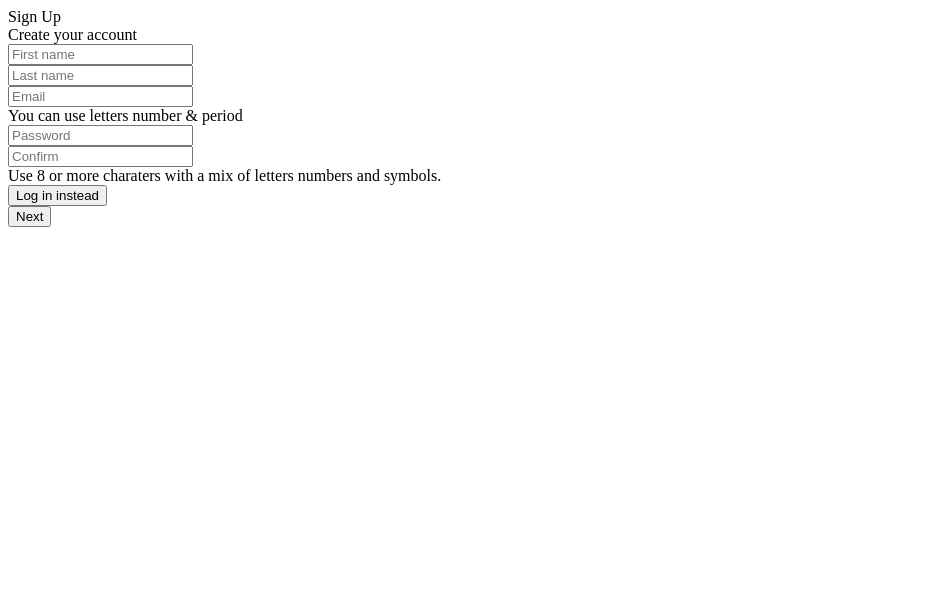
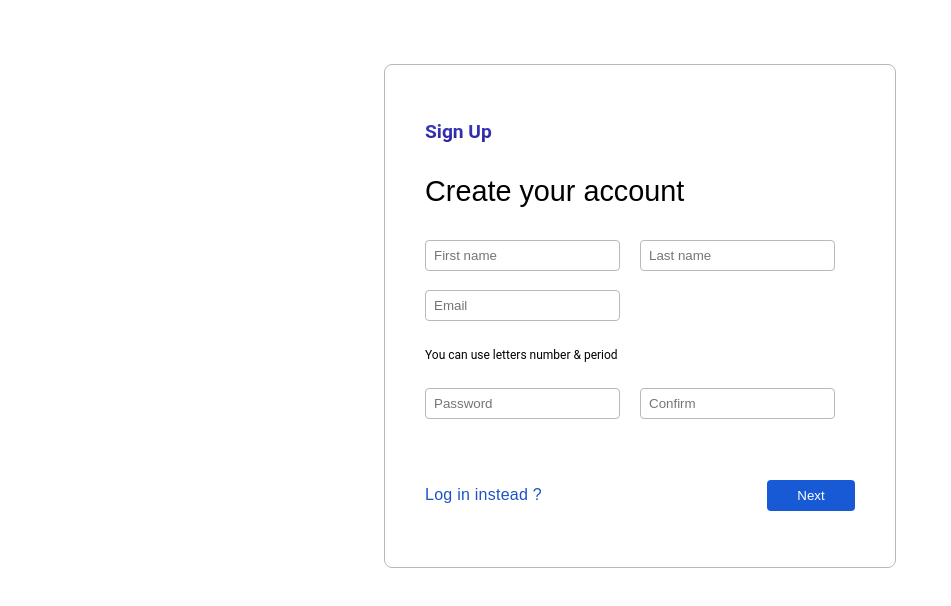
Before and after one commit to nikhilswain/login-signup-page, a plain HTML site: page register.html in a window 1280 px wide. Shown: the whole page, without its empty margins (0-951 px from the left). Drawn offline with Linux system fonts and the light colour scheme; files that its build step writes are made by us from their sources.

Commit message:
modified regiter.html and regi.css

```diff
--- /dev/null
+++ b/regis.css
@@ -0,0 +1,108 @@
+*{
+    box-sizing: border-box;
+}
+
+body {
+    background-color: #fff;
+    margin-top: 5%;
+    white-space: normal;
+    direction: ltr;
+}
+
+div.wrapper {
+    height: auto;
+    display: flex;
+    justify-content: center;
+    min-width: 350px;
+    line-height: 3em;
+
+
+}
+
+div.form{
+    padding: 48px 40px 36px 40px;
+     border: 1px solid #b8b8b8;
+    border-radius: 8px;
+    height: auto;
+    min-height: 500px;
+
+}
+
+div.header {
+    font-family: roboto, "Noto Sans Myanmar UI", arial, sans-serif;
+    line-height: 2;
+    font-weight: bolder;
+    background: -webkit-linear-gradient(#424cd6,#291385);
+    -webkit-background-clip: text;
+    -webkit-text-fill-color: transparent;
+    font-size: 1.2em;
+}
+div.header2{
+    font-family: "Google Sans", arial, sans-serif;
+    padding : 16px 0;
+    font-size: 1.8em;
+}
+
+input {
+    margin: 4px 20px 4px 0;
+    margin-bottom: 10px;
+    border: 1px solid #b9bab6;
+    border-radius: 4px;
+    justify-content: center;
+    text-align : left;
+    padding: 7px 8px;
+    outline: none;
+}
+
+input:focus{
+    border: 1.5px solid #2881d4;
+}
+
+div.proceed{
+    display: flex;
+    flex: 1 0 0 ;
+    min-width: 200px;
+    justify-content: space-between;
+    margin-top: 30px;
+    padding: 12px 0;
+}
+
+a{
+    text-decoration: none;
+    font-family: sans-serif,serif,roboto,arial;
+    color: #1d53c4;
+    font-weight : 500;
+    letter-spacing: .25px;
+}
+
+.infemail{
+    font-family: helvetica;
+}
+
+div.next button{
+    min-width: 88px;
+    cursor: pointer;
+    position: relative;
+    box-shadow: none;
+    border: none;
+    color: #fff;
+    background-color:#185ad6;
+    padding: 8px;
+    border-radius: 4px;
+    margin-top: -7px;
+}
+
+div.next button:hover{
+    background-color: #124cb8;
+}
+
+.infemail{
+    font-family: roboto,'Noto Sans Myanmar UI',arial,sans-serif;
+    font-size: 12px;
+    width: 100%;
+    white-space: nowrap;
+}
+
+.username, .userPass{
+    display: flex;
+}
--- a/register.html
+++ b/register.html
@@ -3,11 +3,13 @@
   <head>
     <meta charset="utf-8">
     <title>registeration</title>
+    <link rel="stylesheet" href="/phpproject/regis.css">
   </head>
   <body>
     <!-- heading is in the js script (template literals) -->
+    <div class="wrapper">
       <form action="register.php" method="post">
-    <div class="wrapper">
+      <div class="form">
         <div class="header">Sign Up </div>
         <div class="header2">Create your account </div>
         <div class="user-info">
@@ -21,7 +23,7 @@
           </div>
           <div class="email">
             <input type="email" name="email"placeholder="Email">
-          <div class="instruction foremail">You can use letters number & period</div>
+            <div class="infemail">You can use letters number & period</div>
           </div>
           <div class="userPass">
             <div class="password">
@@ -30,19 +32,18 @@
             <div class="cnfpassword">
             <input type="password" name="cnfpassword" placeholder="Confirm">
             </div>
-          <div class="instruction forpassword">Use 8 or more charaters with a mix of letters numbers and symbols.</div>
            </div>
         </div>
         <div class="proceed">
           <div class="logininstead">
-          <button type="button" name="login" onclick="window.location.href = '#'">Log in instead</button><!-- # == the sign in page-->
+            <a href = '#'>Log in instead ?</a><!-- # == the sign in page-->
           </div>
-        <div class="Next">
+          <div class="next">
             <button type="submit" onclick="window.location.href = '#'">Next</button>
           </div>
           </div>
         </div>
+          </form>
       </div>
-    </form>
   </body>
 </html>
```
Lines whose indentation alone changed are shown as unchanged.
